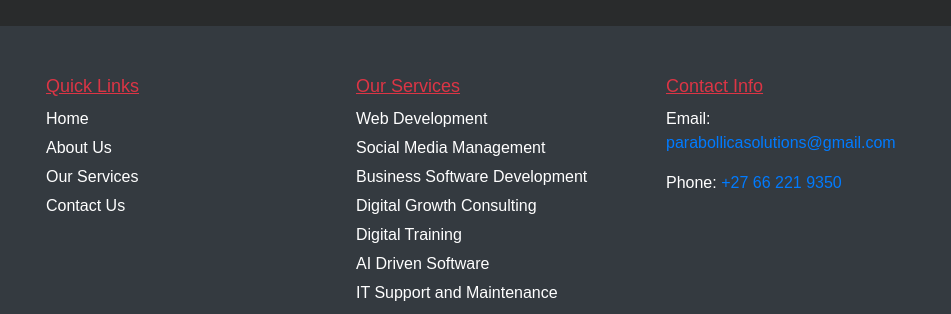
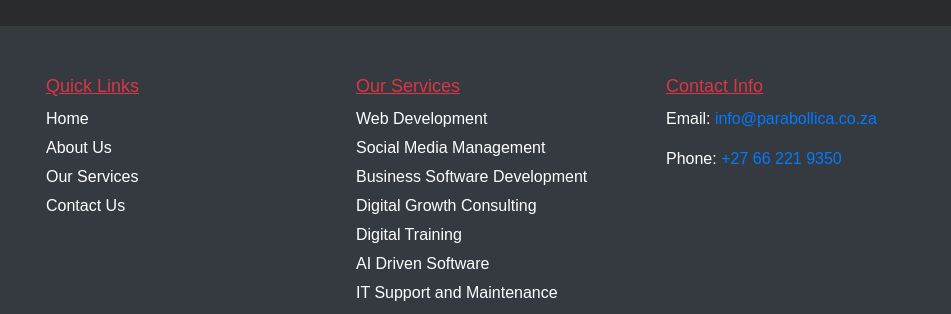
Before and after one commit to parabollica/parabollica.github.io, a plain HTML site: page index.html in a window 1280 px wide. Shown: the part 4210-4524 px from the top of the page, 329-1280 px from the left. Drawn offline with nearby package versions, Linux system fonts and the light colour scheme.

Commit message:
Updated email text

```diff
--- a/index.html
+++ b/index.html
@@ -226,7 +226,7 @@
 
         <div class="footer-column">
             <h4>Contact Info</h4>
-            <p>Email: <a href="mailto:info@parabollica.co.za">parabollicasolutions@gmail.com</a></p>
+            <p>Email: <a href="mailto:info@parabollica.co.za">info@parabollica.co.za</a></p>
             <p>Phone: <a href="https://wa.me/+27662219350">+27 66 221 9350</a></p>
         </div>
 
```
